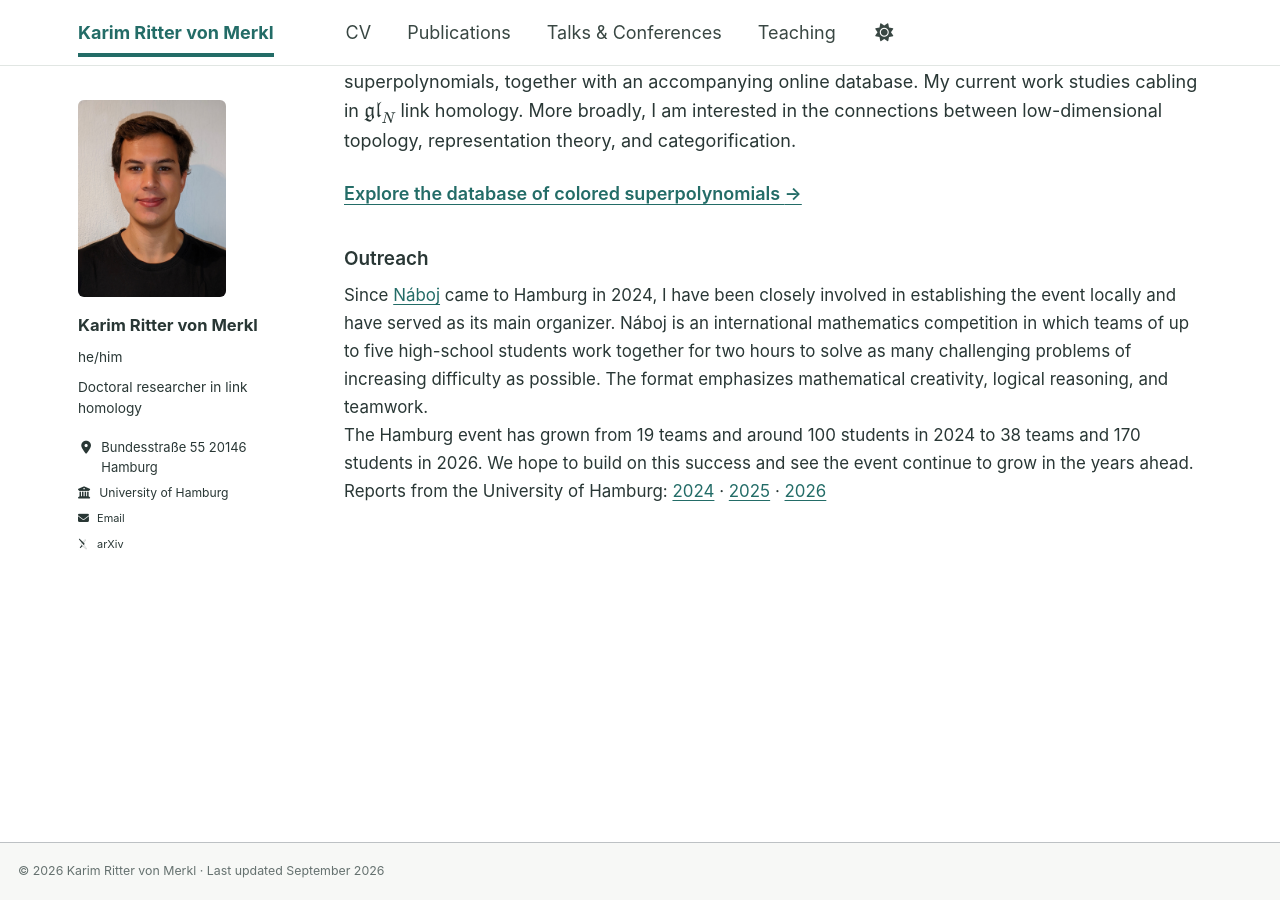
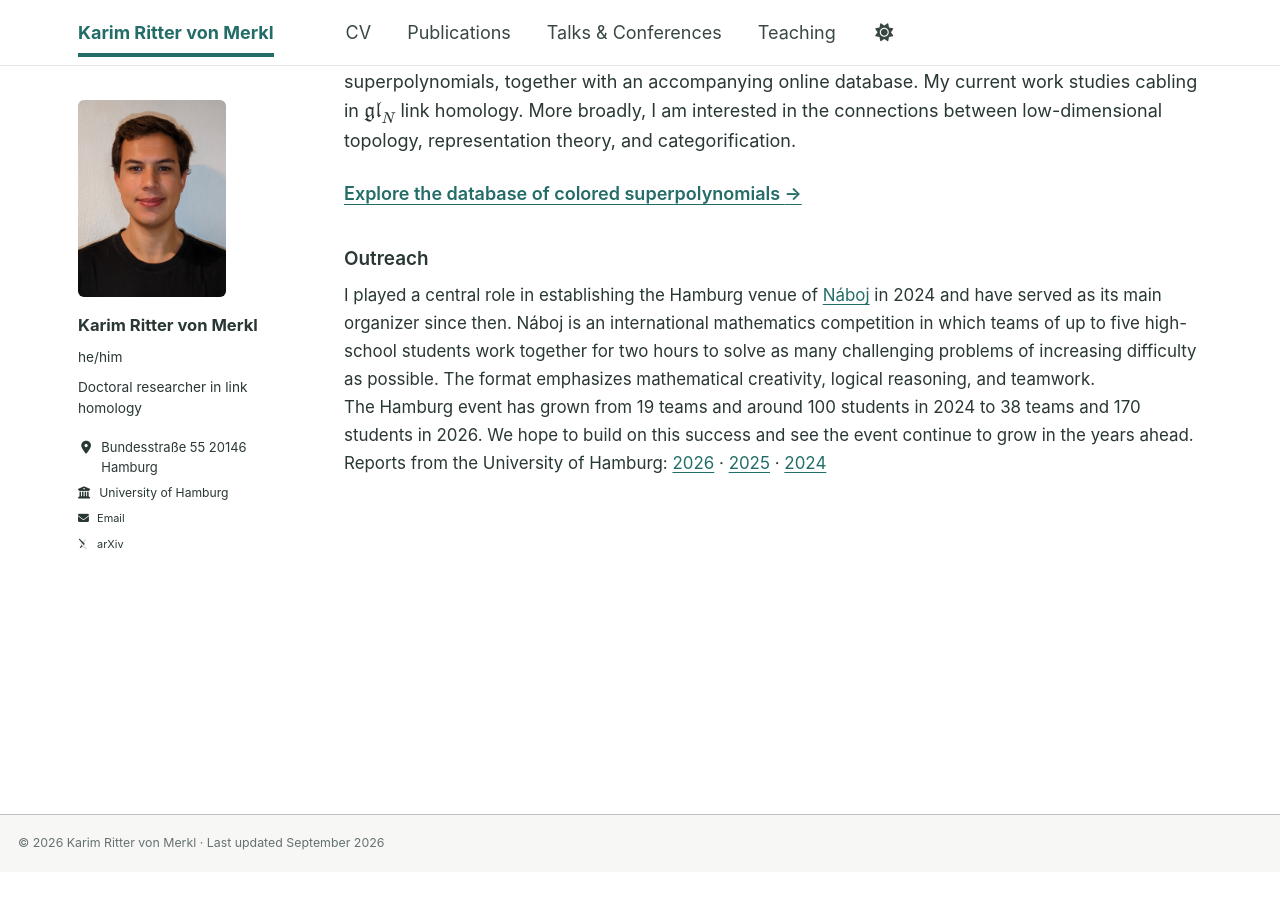
Before and after one commit to karimrvm/karimrvm.github.io, a Jekyll site: the page built from _pages/about.md, in a window 1280 px wide and 900 px high, scrolled down 501 px. Built offline with Jekyll 4.4.1, drawn with Linux system fonts in a browser that asks for light colours; some web fonts are replaced; after the commit the page ends 1373 px from its top, so only the background shows below that.

Commit message:
Refine outreach introduction and report links

```diff
--- a/_data/outreach.yml
+++ b/_data/outreach.yml
@@ -1,13 +1,15 @@
 # The homepage uses the full version; the CV uses the concise version.
 short: >-
-  Since [Náboj](https://math.naboj.org/gb/en/) came to Hamburg in 2024, I have helped
-  establish the local event and served as its main organizer. The international team
+  I played a central role in establishing the Hamburg venue of
+  [Náboj](https://math.naboj.org/gb/en/) in 2024 and have served as its main organizer
+  since then. The international team
   competition has grown from 19 teams and around 100 students in 2024 to 38 teams and
   170 students in 2026.
 full: |-
-  Since [Náboj](https://math.naboj.org/gb/en/) came to Hamburg in 2024, I have been
-  closely involved in establishing the event locally and have served as its main
-  organizer. Náboj is an international mathematics competition in which teams of up
+  I played a central role in establishing the Hamburg venue of
+  [Náboj](https://math.naboj.org/gb/en/) in 2024 and have served as its main organizer
+  since then. Náboj is an international
+  mathematics competition in which teams of up
   to five high-school students work together for two hours to solve as many challenging
   problems of increasing difficulty as possible. The format emphasizes mathematical
   creativity, logical reasoning, and teamwork.
@@ -16,4 +18,4 @@ full: |-
   and 170 students in 2026. We hope to build on this success and see the event continue
   to grow in the years ahead.
 
-  Reports from the University of Hamburg: [2024](https://www.min.uni-hamburg.de/ueber-die-fakultaet/aktuelles/2024/0424-mathewettbewerb-naboj.html) · [2025](https://www.min.uni-hamburg.de/ueber-die-fakultaet/aktuelles/2025/0317-mathewettbewerb-naboj.html) · [2026](https://www.min.uni-hamburg.de/en/ueber-die-fakultaet/aktuelles/2026/0316-mathewettbewerb-naboj.html)
+  Reports from the University of Hamburg: [2026](https://www.min.uni-hamburg.de/en/ueber-die-fakultaet/aktuelles/2026/0316-mathewettbewerb-naboj.html) · [2025](https://www.min.uni-hamburg.de/ueber-die-fakultaet/aktuelles/2025/0317-mathewettbewerb-naboj.html) · [2024](https://www.min.uni-hamburg.de/ueber-die-fakultaet/aktuelles/2024/0424-mathewettbewerb-naboj.html)
```
